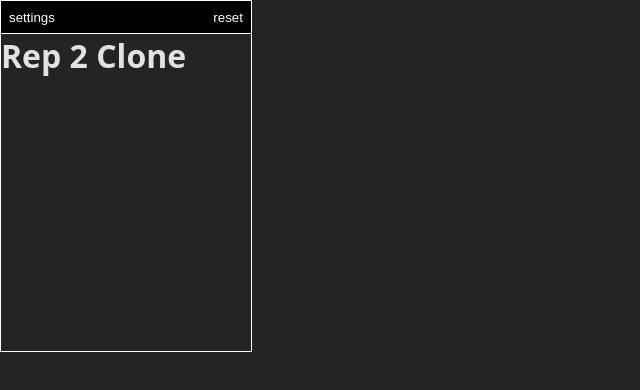
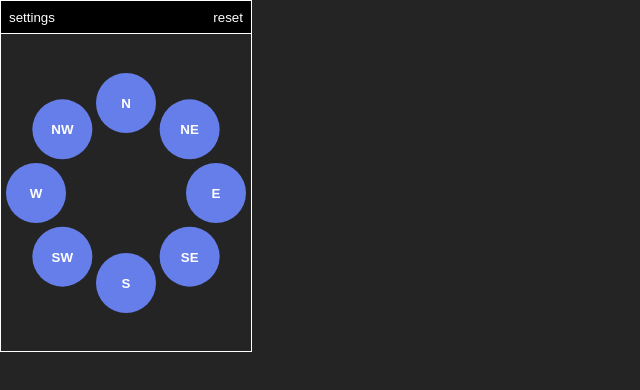
Before and after one commit to jacquikeating/wurm-buddy, a React (Vite) app: page / in a window 1280 px wide. Shown: the top 390 px of the page, without its empty margins (0-640 px from the left). Built offline with nearby package versions, Linux system fonts and the light colour scheme.

Commit message:
Copied content from Screen2 and adapted to suit Rep2CloneSelect

```diff
--- a/src/components/Rep2CloneSelect.jsx
+++ b/src/components/Rep2CloneSelect.jsx
@@ -1,5 +1,68 @@
-export default function Rep2CloneSelect() {
+import { useContext } from "react"
+import { StepContext } from "../utils/context.js"
+
+export default function Rep2CloneSelect({  }) {
+    const { step, setStep } = useContext(StepContext)
+
+    function handleInput(selectedOption) {
+        // setRep2Clone(selectedOption)
+        console.log(selectedOption)
+        setStep(step + 1)
+    }
+
+    const cloneOptions = [
+        // Has to start with east, not north, because of how the CSS renders the buttons in a circle
+        {
+            location: "E",
+            mechanic: "cone",
+            group: "east"
+        },
+        {
+            location: "SE",
+            mechanic: "def",
+            group: "east"
+        },
+        {
+            location: "S",
+            mechanic: "nothing",
+            group: "west"
+        },
+        {
+            location: "SW",
+            mechanic: "def",
+            group: "west"
+        },
+        {
+            location: "W",
+            mechanic: "cone",
+            group: "west"
+        },
+        {
+            location: "NW",
+            mechanic: "stack",
+            group: "west"
+        },
+        {
+            location: "N",
+            mechanic: "boss",
+            group: "east"
+        },
+        {
+            location: "NE",
+            mechanic: "stack",
+            group: "east"
+        },
+    ]
+
     return (
-        <h1>Rep 2 Clone</h1>
+        <div className="rep-2">
+            {cloneOptions.map((clone, index) => {
+                return (
+                    <button className={"clone-button"} style={{"--i": index}} key={index} onClick={() => handleInput(clone)}>
+                        {clone.location}
+                    </button>
+                )
+            })}
+        </div>
     )
 }
--- a/src/index.css
+++ b/src/index.css
@@ -189,7 +189,7 @@ main {
 
 
 /* SCREEN 2: CLONE POSITION */
-.screen-2 {
+.screen-2, .rep-2 {
   position: relative;
   width: calc(var(--radius) * 2);
   height: calc(var(--radius) * 2);
```
